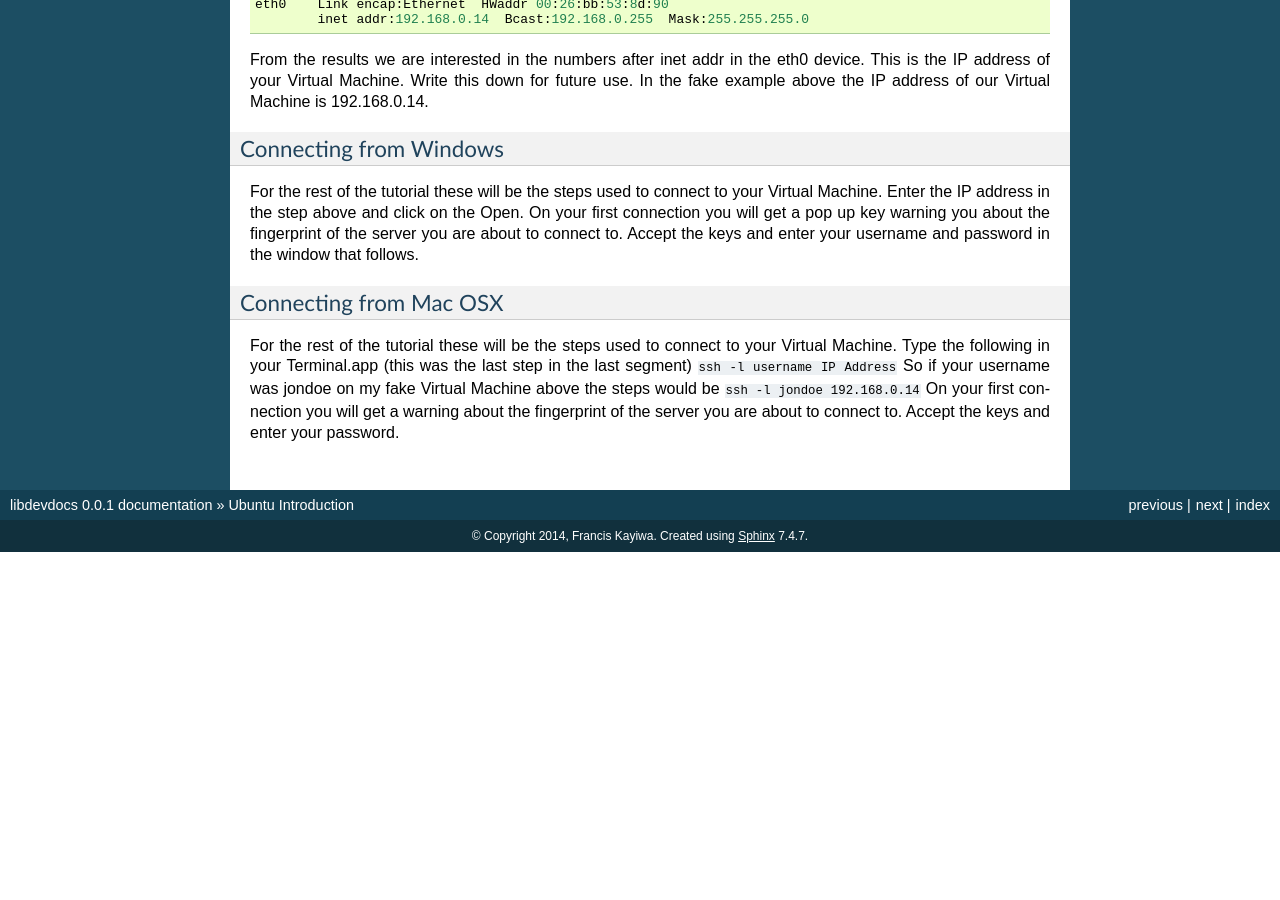
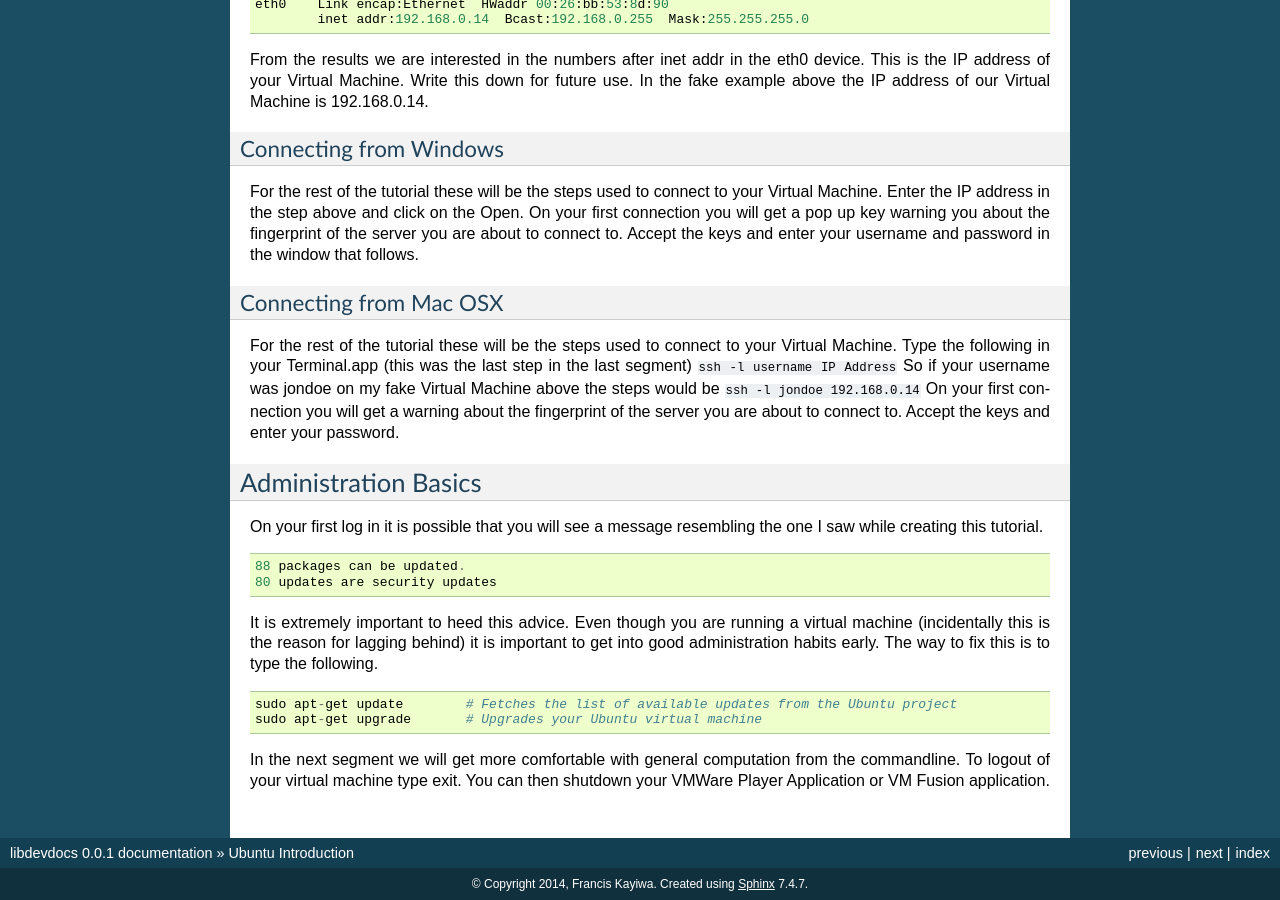
Before and after one commit to kayiwa/libdevdocs, a Sphinx documentation site: the page built from source/ubuntuintro.rst, in a window 1280 px wide and 900 px high, scrolled down 596 px. Built offline with Sphinx 7.4.7, drawn with Linux system fonts in a browser that asks for light colours; before the commit the page ends 1148 px from its top, so only the background shows below that; some of the changed text lies outside the part shown.

Commit message:
addition of commandline and completion of ubuntu intro

```diff
--- /dev/null
+++ b/source/commandline.rst
@@ -0,0 +1,3 @@
+===========
+Commandline
+===========
--- a/source/index.rst
+++ b/source/index.rst
@@ -8,6 +8,7 @@ This document (which was initially from a workshop) is aimed at helping libraria
 
    intro
    ubuntuintro
+   commandline
    shell
 
 
--- a/source/ubuntuintro.rst
+++ b/source/ubuntuintro.rst
@@ -41,3 +41,22 @@ Connecting from Mac OSX
 -----------------------
 
 For the rest of the tutorial these will be the steps used to connect to your Virtual Machine. Type the following in your Terminal.app (this was the last step in the last segment) ``ssh -l username IP Address`` So if your username was jondoe on my fake Virtual Machine above the steps would be ``ssh -l jondoe 192.168.0.14`` On your first connection you will get a warning about the fingerprint of the server you are about to connect to. Accept the keys and enter your password.
+
+Administration Basics
+=====================
+
+On your first log in it is possible that you will see a message resembling the one I saw while creating this tutorial.
+
+.. code::
+
+	88 packages can be updated.
+	80 updates are security updates
+
+It is extremely important to heed this advice. Even though you are running a virtual machine (incidentally this is the reason for lagging behind) it is important to get into good administration habits early. The way to fix this is to type the following.
+
+.. code::
+
+	sudo apt-get update        # Fetches the list of available updates from the Ubuntu project
+	sudo apt-get upgrade	   # Upgrades your Ubuntu virtual machine
+
+In the next segment we will get more comfortable with general computation from the commandline. To logout of your virtual machine type exit. You can then shutdown your VMWare Player Application or VM Fusion application.
```
